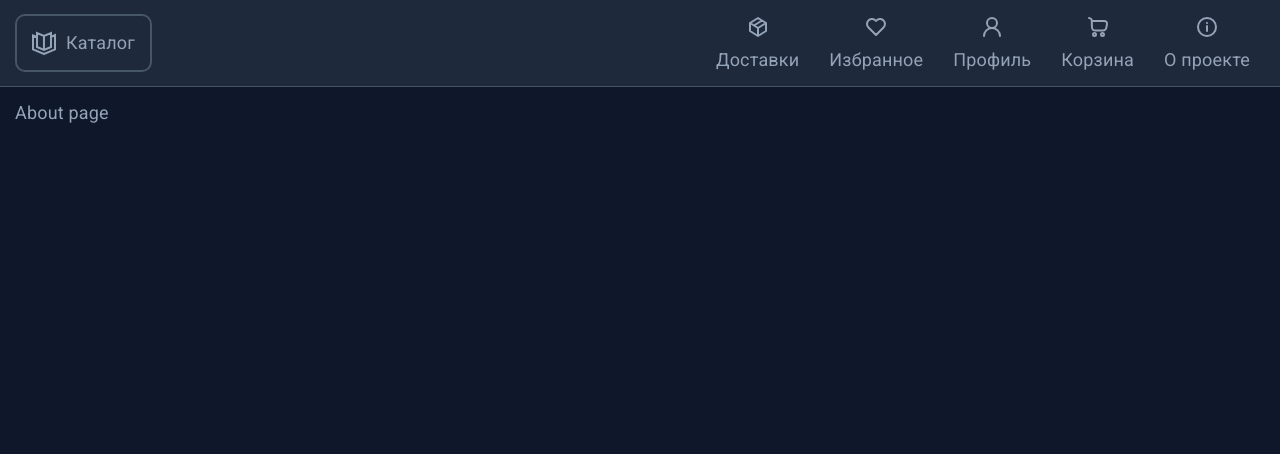
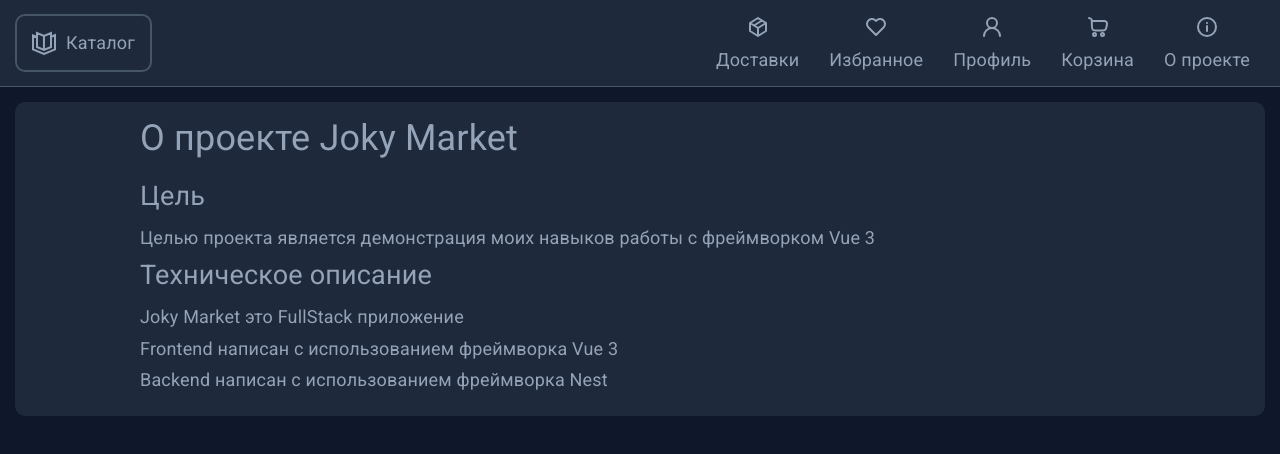
Before and after one commit to ilya-vikt/jm-frontend, a Vue app: page /about in a window 1280 px wide. Shown: the top 454 px of the page. Built offline with nearby package versions, Linux system fonts and the light colour scheme; no server answers.

Commit message:
add an article block to the about page

```diff
--- /dev/null
+++ b/src/about/blocks/AboutArticle.vue
@@ -0,0 +1,11 @@
+<template>
+  <article>
+    <h1>О проекте Joky Market</h1>
+    <h2>Цель</h2>
+    <p>Целью проекта является демонстрация моих навыков работы с фреймворком Vue 3</p>
+    <h2>Техническое описание</h2>
+    <p>Joky Market это FullStack приложение</p>
+    <p>Frontend написан с использованием фреймворка Vue 3</p>
+    <p>Backend написан с использованием фреймворка Nest</p>
+  </article>
+</template>
--- a/src/about/views/AboutView.vue
+++ b/src/about/views/AboutView.vue
@@ -1,5 +1,24 @@
 <template>
-  <div>About page</div>
+  <CardBase class="about">
+    <div class="about__inner">
+      <AboutArticle />
+    </div>
+  </CardBase>
 </template>
 
-<script setup lang="ts"></script>
+<script setup lang="ts">
+import CardBase from '@/share/components/CardBase.vue';
+import AboutArticle from '@/about/blocks/AboutArticle.vue';
+</script>
+
+<style scoped lang="scss">
+.about {
+  &__inner {
+    display: flex;
+    flex-direction: column;
+    gap: $gap-base * 4;
+    max-width: 1000px;
+    margin: 0 auto;
+  }
+}
+</style>
```
